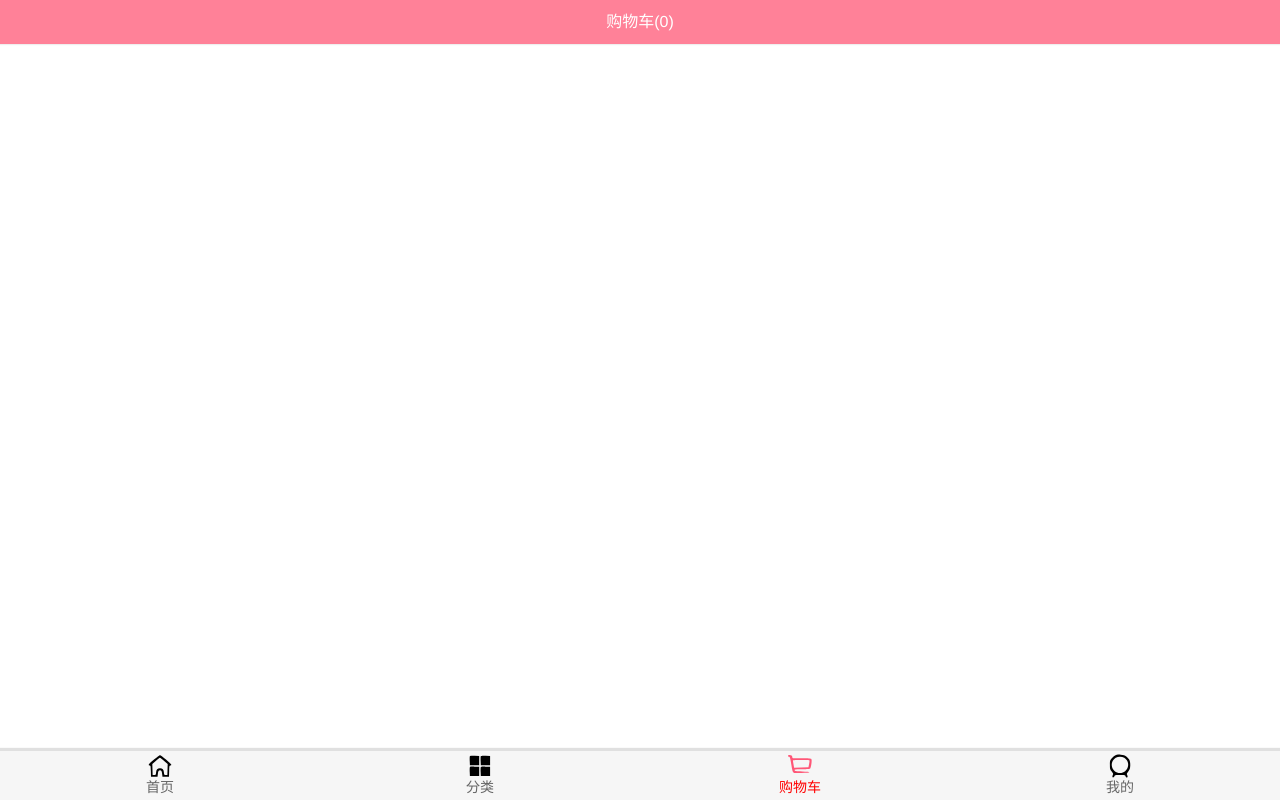
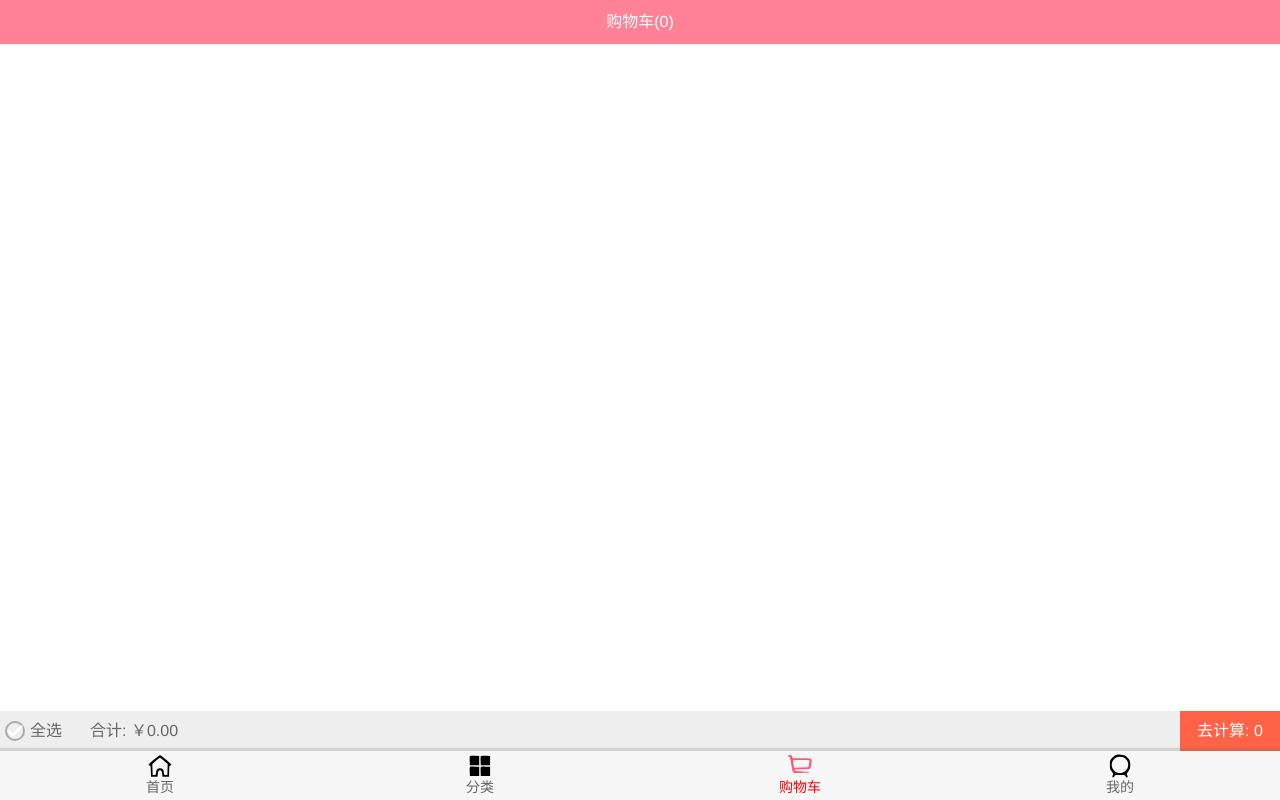
Before and after one commit to Hanqigu/Han-s-Supermall, a Vue app: page /cart in a window 1280 px wide. Built offline with nearby package versions, Linux system fonts and the light colour scheme.

Commit message:
'购物车顶部工具的封装和应用'

```diff
--- a/src/views/cart/Cart.vue
+++ b/src/views/cart/Cart.vue
@@ -11,6 +11,7 @@
     </scroll>
 
     <!-- 底部汇总 -->
+    <cart-bottom-bar></cart-bottom-bar>
   </div>
 </template>
 
@@ -19,6 +20,7 @@
   import Scroll from 'components/common/scroll/Scroll';
 
   import CartList from './childComps/CartList';
+  import CartBottomBar from './childComps/CartBottomBar';
 
   import {mapGetters} from 'vuex';
 
@@ -28,6 +30,7 @@
       NavBar,
       Scroll,
       CartList,
+      CartBottomBar,
     },
     computed: {
       // 辅助函数仅仅是将store中的getter映射到局部计算属性
--- /dev/null
+++ b/src/views/cart/childComps/CartBottomBar.vue
@@ -0,0 +1,90 @@
+<template>
+  <div class="bottom-bar">
+    <div class="check-content">
+      <check-button class="check-button"></check-button>
+      <span>全选</span>
+    </div>
+
+    <div class="price">
+      合计: {{totalPrice}}
+    </div>
+
+    <div class="calculate">
+      去计算: {{checkLength}}
+    </div>
+  </div>
+</template>
+
+<script>
+  import CheckButton from 'components/content/checkButton/CheckButton';
+
+  import {mapGetters} from 'vuex';
+
+  export default {
+    name: "CartBottomBar",
+    components: {
+      CheckButton,
+    },
+    computed: {
+      ...mapGetters({
+        list: 'cartList',
+      }),
+      totalPrice() {
+        return "￥" + this.list.filter(item => {
+          return item.checked;
+        }).reduce((preValue, item) => {
+          return preValue + item.price * item.count;
+        }, 0).toFixed(2);
+      },
+      ...mapGetters({
+        length: 'cartList',
+      }),
+      checkLength() {
+        return this.list.filter(item => item.checked).reduce((preValue, item) => {
+          return preValue + item.count;
+        }, 0);
+      }
+    },
+  }
+</script>
+
+<style scoped>
+  .bottom-bar {
+    position: absolute;
+    bottom: 49px;
+    left: 0;
+    right: 0;
+    display: flex;
+
+    height: 40px;
+    line-height: 40px;
+
+    background-color: #eee;
+  }
+
+  .check-content {
+    display: flex;
+    align-items: center;
+    margin-left: 5px;
+    width: 60px;
+  }
+
+  .check-button {
+    width: 20px;
+    height: 20px;
+    line-height: 20px;
+    margin-right: 5px;
+  }
+
+  .price {
+    margin-left: 25px;
+    flex: 1;
+  }
+
+  .calculate {
+    width: 100px;
+    background-color: tomato;
+    color: #fff;
+    text-align: center;
+  }
+</style>
```
